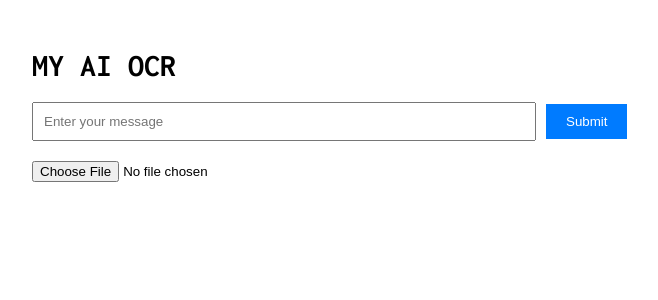
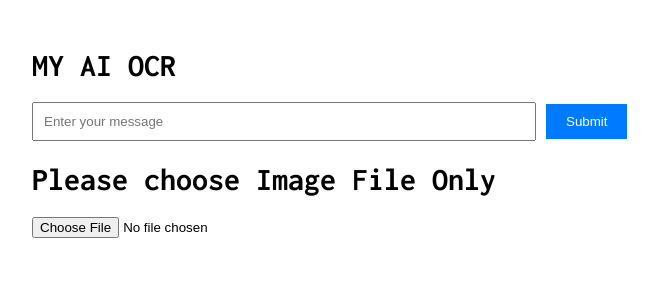
Before and after one commit to vignesh2004vasu/GENAI-OCR, a Next.js app: page / in a window 1280 px wide. Shown: the top 300 px of the page, without its empty margins (208-866 px from the left). Built offline with nearby package versions, Linux system fonts and the light colour scheme; no server answers.

Commit message:
Update OCRComponent.js

```diff
--- a/src/components/OCRComponent.js
+++ b/src/components/OCRComponent.js
@@ -23,6 +23,7 @@ const OCRComponent = () => {
 
   return (
     <div className="ocr-container">
+      <h1>Please choose Image File Only</h1>
       <input type="file" accept="image/*" onChange={handleOCR} className="ocr-input" />
       {ocrResult && <div className="ocr-result">OCR Result: {ocrResult}</div>}
     </div>
```
